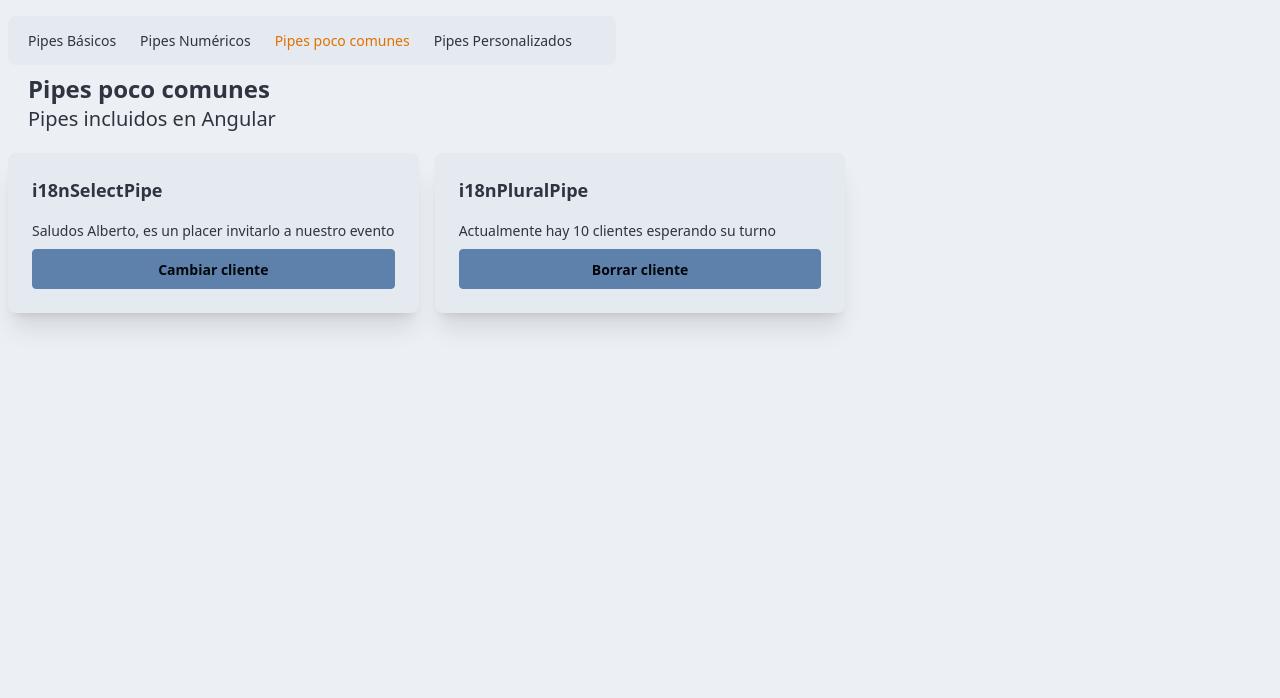
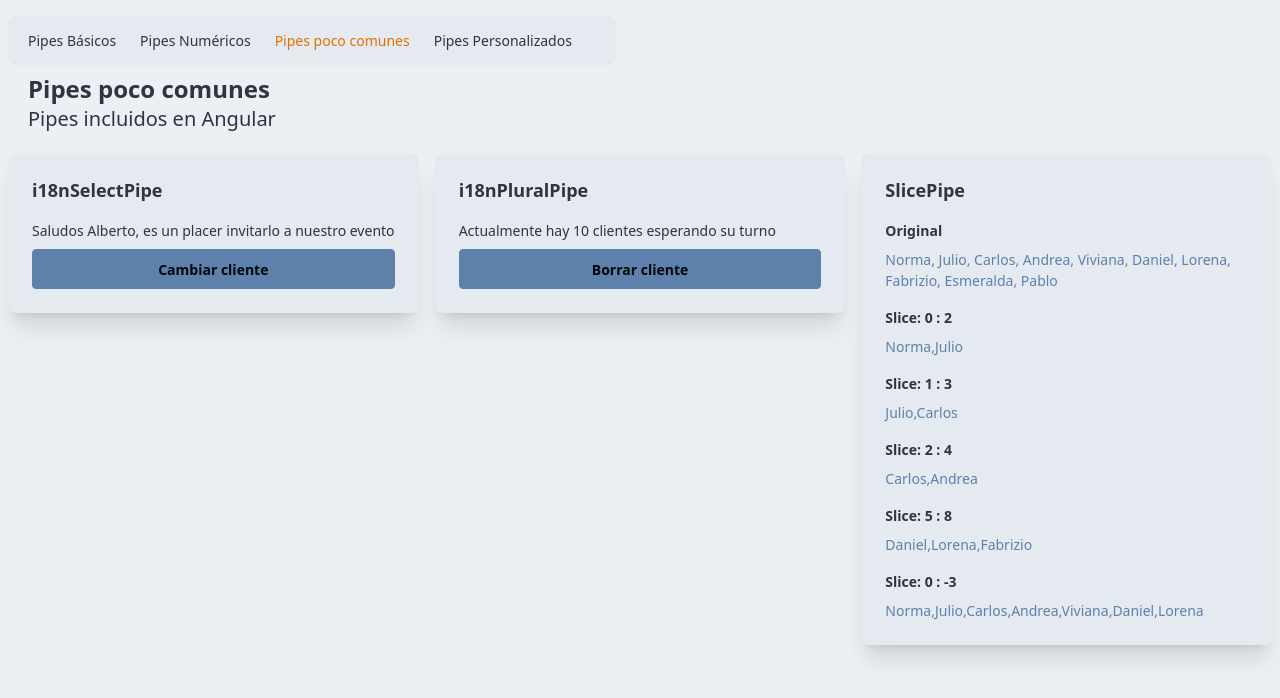
Before and after one commit to cristian-perez-incio/pipes-app-2025, an Angular app: page /uncommon in a window 1280 px wide. Shown: the top 698 px of the page. Built offline with nearby package versions, Linux system fonts and the light colour scheme.

Commit message:
Slice Pipe

```diff
--- a/src/app/pages/uncommon-page/uncommon-page.html
+++ b/src/app/pages/uncommon-page/uncommon-page.html
@@ -22,4 +22,36 @@
       Borrar cliente
     </button>
   </app-card>
+
+  <app-card title="SlicePipe">
+    <b>Original</b>
+    <p class="text-primary">
+      {{clients().join(', ')}}
+    </p>
+
+    <b class="mt-2">Slice: 0 : 2</b>
+    <p class="text-primary">
+      {{clients() | slice: 0 : 2}}
+    </p>
+
+    <b class="mt-2">Slice: 1 : 3</b>
+    <p class="text-primary">
+      {{clients() | slice: 1 : 3}}
+    </p>
+
+    <b class="mt-2">Slice: 2 : 4</b>
+    <p class="text-primary">
+      {{clients() | slice: 2 : 4}}
+    </p>
+
+    <b class="mt-2">Slice: 5 : 8</b>
+    <p class="text-primary">
+      {{clients() | slice: 5 : 8}}
+    </p>
+
+    <b class="mt-2">Slice: 0 : -3</b>
+    <p class="text-primary">
+      {{clients() | slice: 0 : -3}}
+    </p>
+  </app-card>
 </div>
--- a/src/app/pages/uncommon-page/uncommon-page.ts
+++ b/src/app/pages/uncommon-page/uncommon-page.ts
@@ -1,5 +1,5 @@
 import { Component, signal } from '@angular/core';
-import { I18nPluralPipe, I18nSelectPipe } from '@angular/common';
+import { I18nPluralPipe, I18nSelectPipe, SlicePipe } from '@angular/common';
 
 import { Card } from "../../components/card/card";
 
@@ -19,7 +19,7 @@
 
 @Component({
   selector: 'app-uncommon-page',
-  imports: [Card, I18nSelectPipe, I18nPluralPipe],
+  imports: [Card, I18nSelectPipe, I18nPluralPipe, SlicePipe],
   templateUrl: './uncommon-page.html'
 })
 export default class UncommonPage {
```
